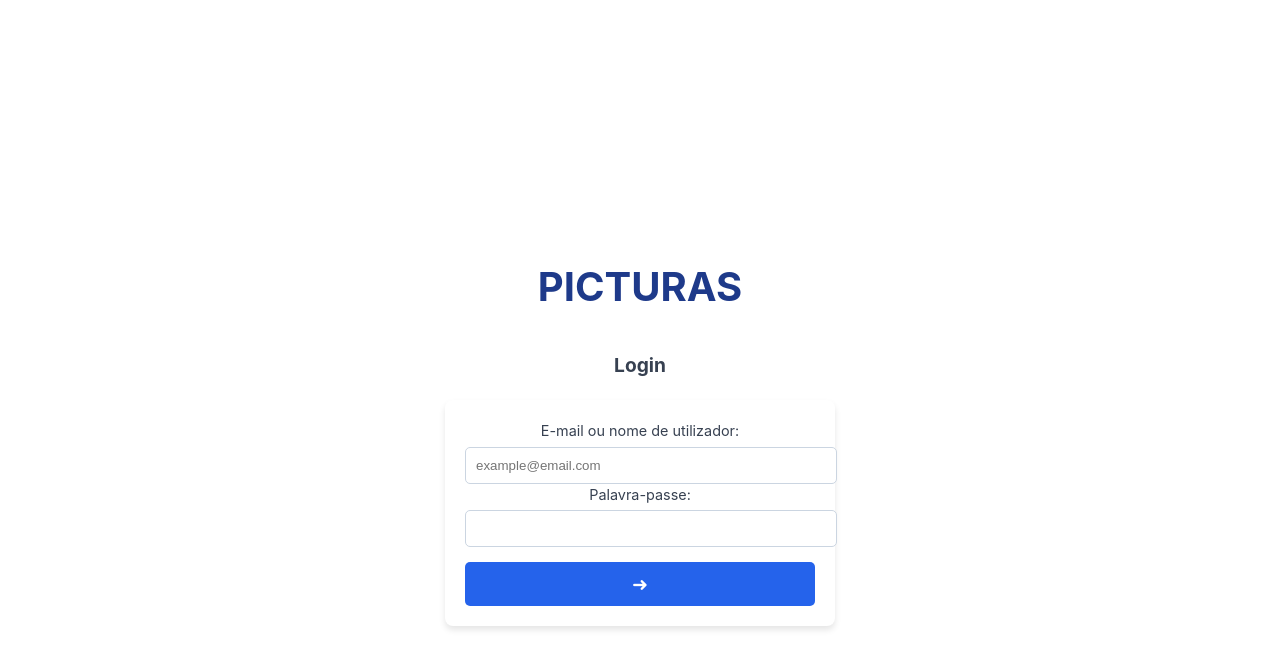
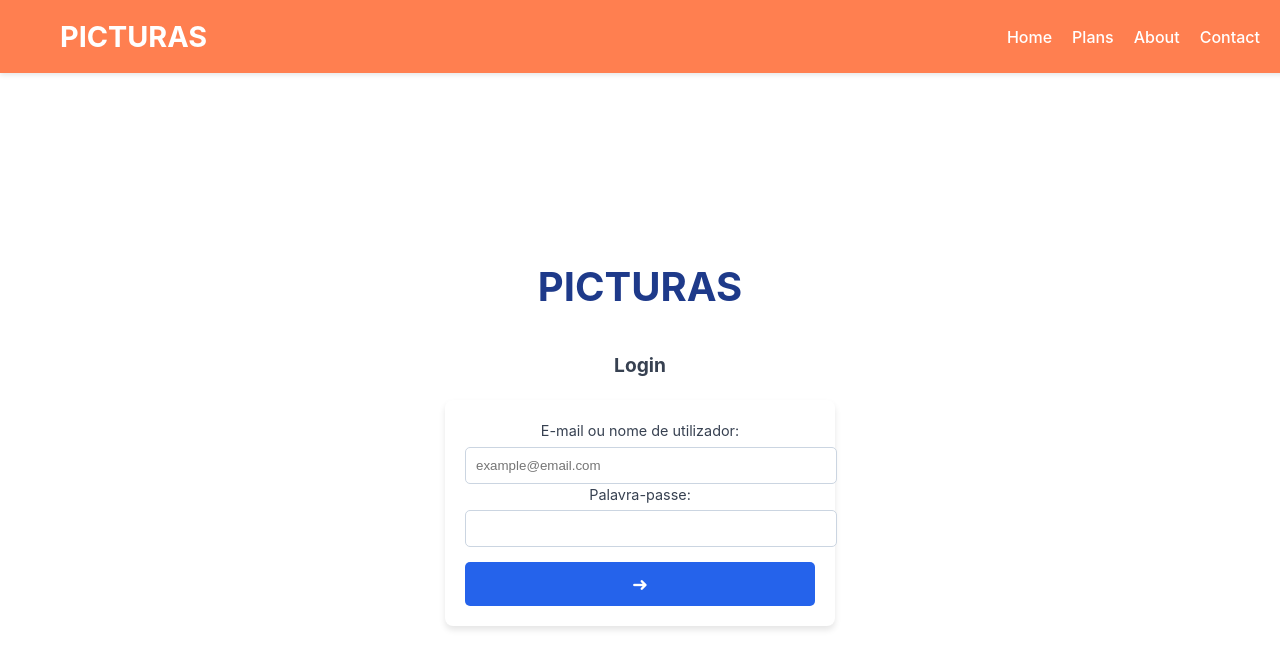
Before and after one commit to ajoaoalves/RAS, a Vue app in the folder frontend_src/pictuRAS-front/: page /login in a window 1280 px wide. Shown: the top 668 px of the page. Built offline with nearby package versions, Linux system fonts and the light colour scheme.

Commit message:
Added navbar to login and register

```diff
--- a/frontend_src/pictuRAS-front/src/views/Login.vue
+++ b/frontend_src/pictuRAS-front/src/views/Login.vue
@@ -1,5 +1,7 @@
 <template>
-    <div class="login-view">
+    <div>
+        <Navbar/>
+        <div class="login-view">
       <h1 class="title">PICTURAS</h1>
       <h2 class="subtitle">Login</h2>
 
@@ -7,15 +9,18 @@
         <LoginForm @submit-login="handleLogin" />
       </div>
     </div>
+    </div>
   </template>
 
   <script>
+  import Navbar from '../components/Navbar.vue';
   import LoginForm from "../components/LoginForm.vue";
 
   export default {
     name: "LoginView",
     components: {
       LoginForm,
+      Navbar
     },
     methods: {
       handleLogin(credentials) {
--- a/frontend_src/pictuRAS-front/src/views/Register.vue
+++ b/frontend_src/pictuRAS-front/src/views/Register.vue
@@ -1,5 +1,7 @@
 <template>
-    <div class="register-view">
+    <div>
+        <Navbar/>
+        <div class="register-view">
       <h1 class="title">PICTURAS</h1>
       <h2 class="subtitle">Registro</h2>
 
@@ -7,15 +9,18 @@
         <RegisterForm @submit-register="handleRegister" />
       </div>
     </div>
+    </div>
 </template>
 
 <script>
+import Navbar from '../components/Navbar.vue';
 import RegisterForm from "../components/RegisterForm.vue";
 
 export default {
   name: "RegisterView",
   components: {
     RegisterForm,
+    Navbar
   },
   methods: {
     handleRegister(credentials) {
```
